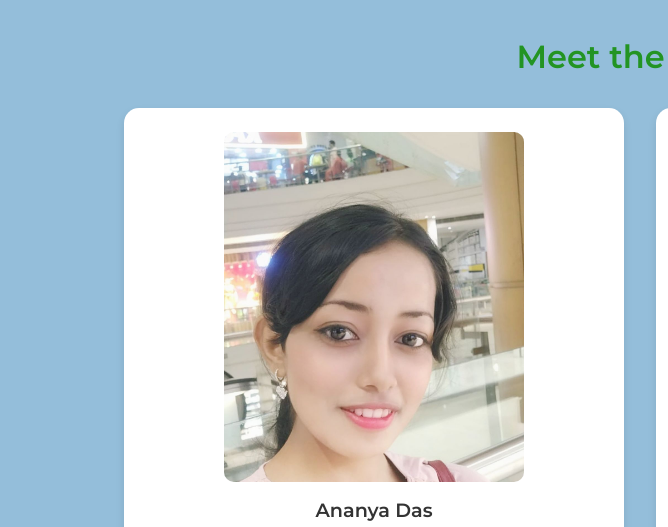
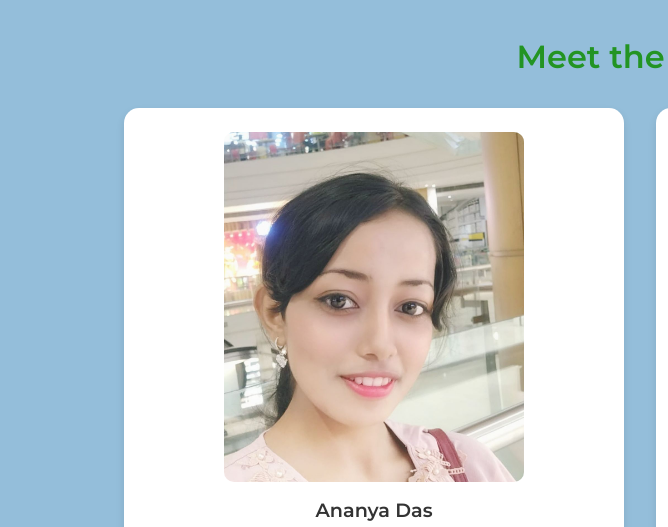
Before and after one commit to haza158/Techminds, a plain HTML site: page about.html in a window 1280 px wide. Shown: the part 626-1153 px from the top of the page, 0-668 px from the left. Drawn offline with Linux system fonts and the light colour scheme.

Commit message:
Update style.css

```diff
--- a/style.css
+++ b/style.css
@@ -206,7 +206,7 @@ nav ul li a.active {
   max-width: 300px;
   height: 350px;              /* keeps consistent size */
   object-fit: cover;          /* fills box, crops overflow */
-  object-position: center 30%;/* try center first */
+  object-position: center 40%;/* try center first */
   border-radius: 10px;
   display: block;
   margin: 0 auto 1rem auto;
```
